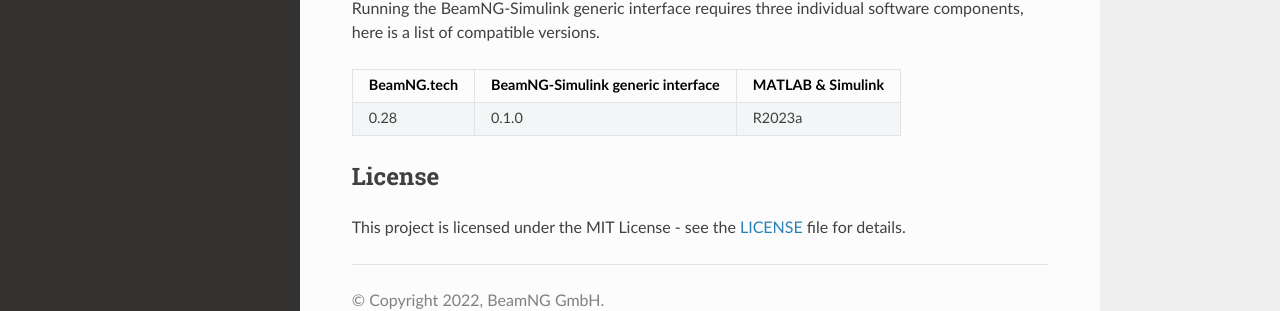
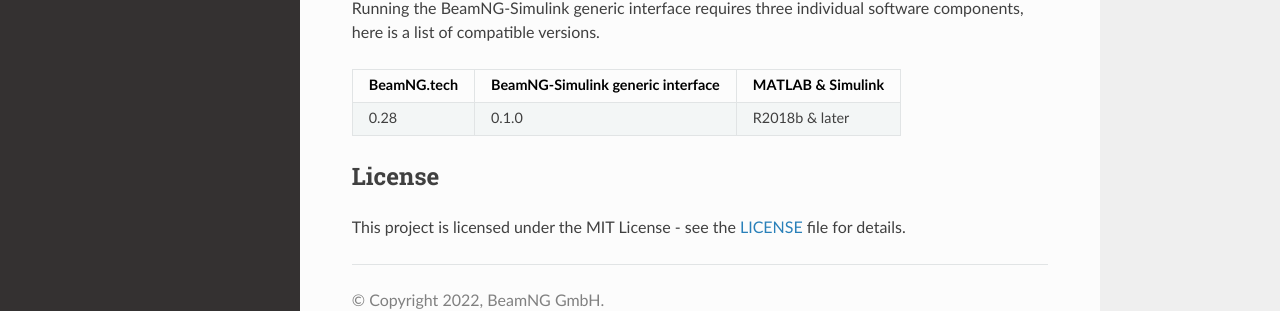
Before and after one commit to BeamNG/BeamNGpy, a Sphinx documentation site: the page built from docs/source/simulink.rst, in a window 1280 px wide and 900 px high, scrolled down 14424 px. Shown: the part 530-841 px from the top of the window. Built offline with Sphinx 7.4.7 and the Read the Docs theme 2.0.0, drawn with Linux system fonts in a browser that asks for light colours.

Commit message:
Update simulink.rst

```diff
--- a/docs/source/simulink.rst
+++ b/docs/source/simulink.rst
@@ -552,7 +552,7 @@
 +-------------+------------------------------------+--------------------+
 | BeamNG.tech | BeamNG-Simulink generic interface  | MATLAB & Simulink  |
 +=============+====================================+====================+
-| 0.28        | 0.1.0                              | R2023a             |
+| 0.28        | 0.1.0                              | R2018b & later     |
 +-------------+------------------------------------+--------------------+
 
 
```
